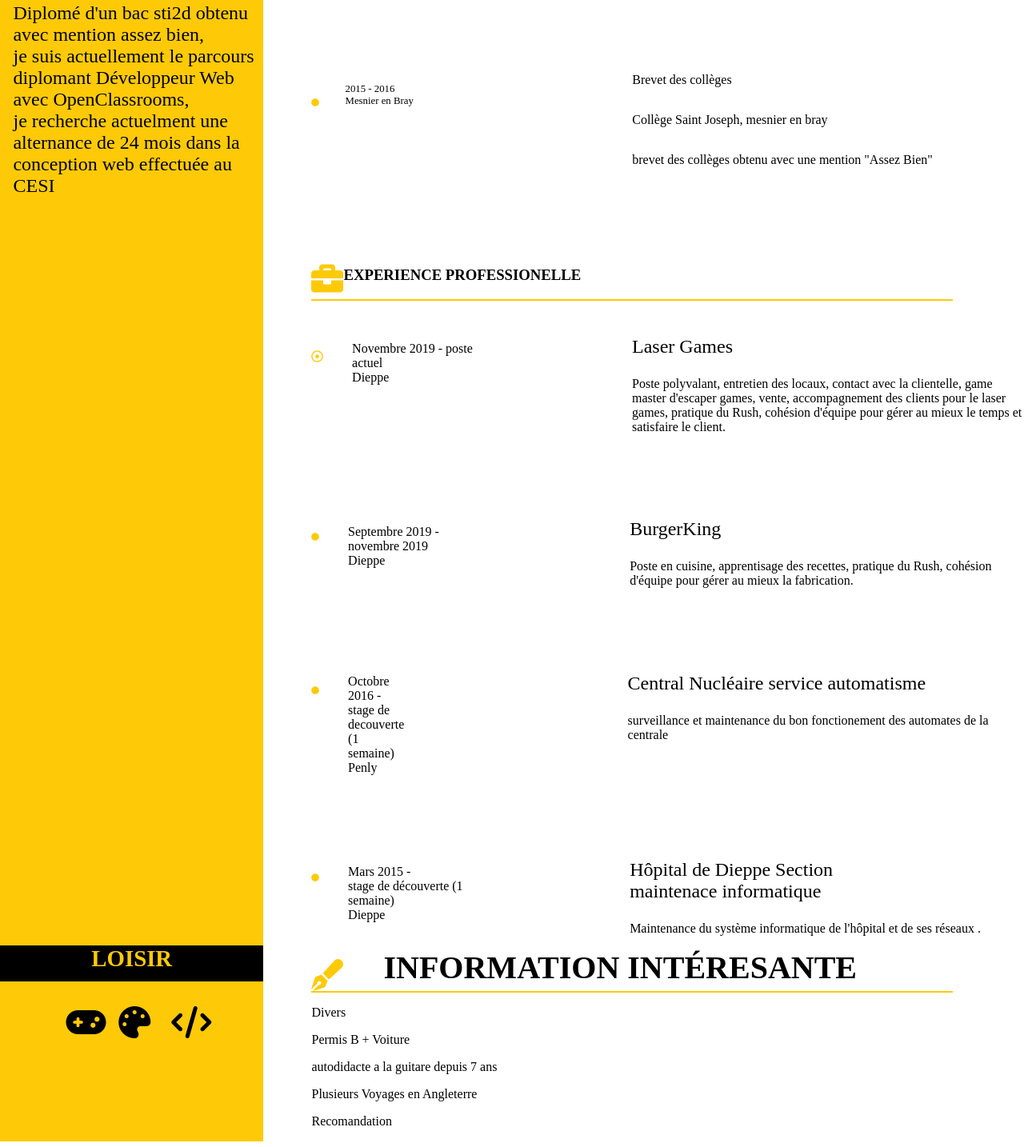
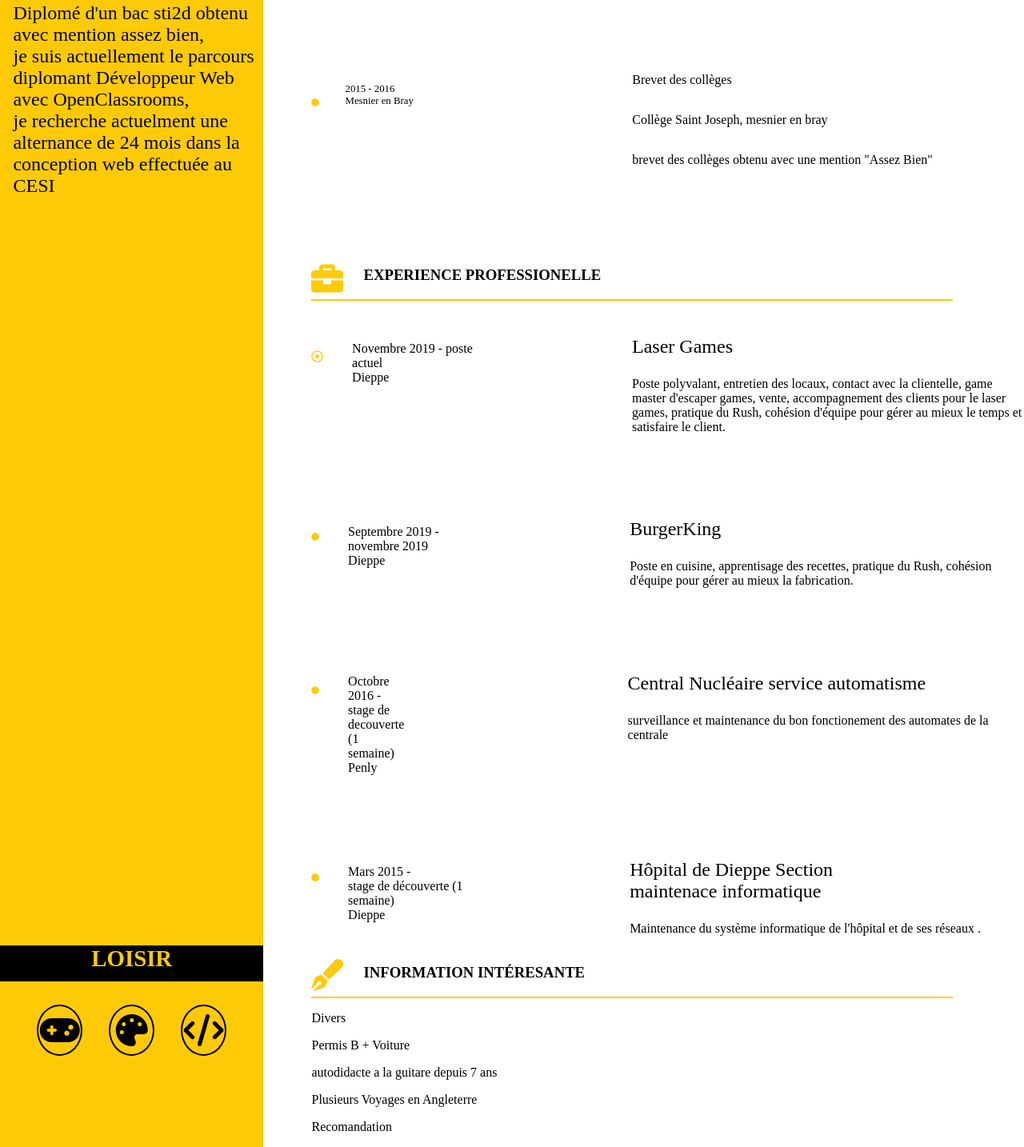
Before and after one commit to AxelLaunay/Projet-2, a plain HTML site: page index.html in a window 1280 px wide. Shown: the part 908-2342 px from the top of the page at 80% size. Drawn offline with Linux system fonts and the light colour scheme.

Commit message:
corection font

```diff
--- a/index.html
+++ b/index.html
@@ -1,5 +1,5 @@
 <!DOCTYPE html>
-<html>
+<html lang="html">
 <head>
     <link rel="stylesheet" href="style.css">
     <meta charset="utf-8">
@@ -19,10 +19,9 @@
         <div class="nav_vertical">
             <div class="fontMenu">
                 <i class="fas fa-bars"></i>
-            </div>
                 <div class="menu-amberger">
                     <div id="profil">
-                    <img id="photoProfil" src="image/photo.jpg">
+                        <img id="photoProfil" src="image/photo.jpg" alt="profil">
                     </div>
 
                     <div id="contact">
@@ -77,7 +76,7 @@
                             </div>
                         </div>
 
-
+                    </div>
                 </div>
             </div>
         </div>
@@ -103,7 +102,7 @@
             <div class="principal_formation_container">
                 <div id="contenaire_formation">
                     <img class="PF" src="image/graduation-cap-solid.svg"><!-- a completer -->
-                    <h3 id="tilteFormation">FORMATION</h3>
+                    <h3 class="titleFormation">FORMATION</h3>
                 </div>
                 <div class="bordure">
 
@@ -188,7 +187,7 @@
             <div id="contenaire_XP_Pro">
                 <div class="contenaire_XP_Pro_title">
                     <img class="PF" src="image/briefcase-solid.svg">
-                    <h3 id="titlXpPro">
+                    <h3 class="titleXpPro">
                         EXPERIENCE PROFESSIONELLE
                     </h3>
                 </div>
@@ -295,7 +294,7 @@
                 <div class="titleFooter">
                     <img class="PF" src="image/pen-fancy-solid.svg">
 
-                    <h3 id="II">
+                    <h3 class="II">
                         INFORMATION INTÉRESANTE
                     </h3>
                 </div>
--- a/style.css
+++ b/style.css
@@ -17,6 +17,10 @@ body {
     width: 37%;
 }
 
+.fontMenu:hover > .menu-amberger {
+    display: block;
+}
+
 .nav_vertical {
     background-color: #feca07;
     height: 100%;
@@ -24,7 +28,7 @@ body {
     margin-top: 0;
 }
 
-.fontMenu {
+i.fas.fa-bars {
     display: none;
 }
 
@@ -118,6 +122,12 @@ body {
     font-size: 2.5em;
     margin-left: 5%;
     margin-right: 5%;
+    border: 2px solid;
+    border-radius: 50%;
+    padding: 10px;
+    display: flex;
+    justify-content: center;
+    align-items: center;
 }
 
 .fontArt {
@@ -125,6 +135,12 @@ body {
     font-size: 2.5em;
     margin-left: 5%;
     margin-right: 5%;
+    border: 2px solid;
+    border-radius: 50%;
+    padding: 10px;
+    display: flex;
+    justify-content: center;
+    align-items: center;
 }
 
 .fontCode {
@@ -132,6 +148,12 @@ body {
     font-size: 2.5em;
     margin-left: 5%;
     margin-right: 5%;
+    border: 2px solid;
+    border-radius: 50%;
+    padding: 10px;
+    display: flex;
+    justify-content: center;
+    align-items: center;
 }
 
 #corp_page {
@@ -199,11 +221,8 @@ hr {
     margin-top: 1.5%;
 }
 
-#titleFormation {
-    font-size: 2.5em;
-    margin-bottom: 0;
-    margin-top: 0;
-    margin-left: 50px;
+.titleFormation {
+    margin-left: 25px;
 }
 
 div.bordure {
@@ -360,11 +379,8 @@ div.bordure {
     margin-top: 10%;
 }
 
-#titleXpPro {
-    font-size: 2.5em;
-    margin-left: 50px;
-    margin-top: 0;
-    margin-bottom: 0;
+.titleXpPro {
+    margin-left: 25px;
 }
 
 div.bordure {
@@ -512,11 +528,8 @@ footer {
     display: flex;
 }
 
-#II {
-    font-size: 2.5em;
-    margin-left: 50px;
-    margin-top: 0;
-    margin-bottom: 0;
+.II {
+    margin-left: 25px;
 }
 
 #IIn {
@@ -535,7 +548,7 @@ footer {
         justify-content: center;
     }
 
-    .fontMenu {
+    i.fas.fa-bars {
         display: block;
     }
 
@@ -801,7 +814,7 @@ footer {
     }
 
     #II {
-        font-size: 1.5em;
+        font-size: 1.0em;
     }
 
     #contenaie_XP_Pro {
```
Lines whose indentation alone changed are shown as unchanged.
